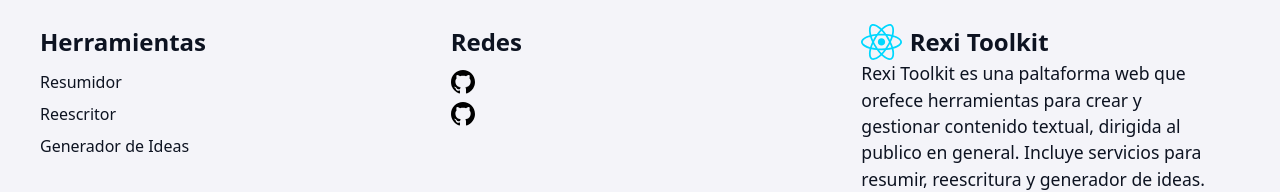
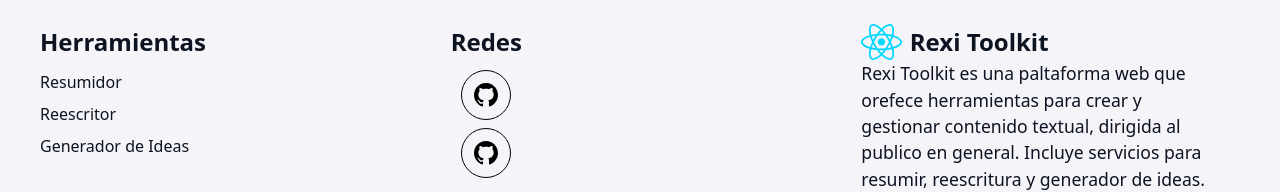
Before and after one commit to OsOsorioP/Orzalia, a React (Vite) app: page /rewriter in a window 1280 px wide. Shown: the part 1184-1376 px from the top of the page. Built offline with nearby package versions, Linux system fonts and the light colour scheme; no server answers.

Commit message:
Add socialWrap styles for improved social media link presentation

```diff
--- a/src/components/layout/Footer/Footer.module.css
+++ b/src/components/layout/Footer/Footer.module.css
@@ -73,6 +73,44 @@
   font-size: 1.5rem;
 }
 
+.socialWrap {
+  display: flex;
+  gap: 1rem;
+}
+
+.socialWrap a {
+  border: 1px solid #000;
+  border-radius: 50px;
+  box-sizing: border-box;
+  color: #fff;
+  display: inline-block;
+  font-size: 12px;
+  height: 50px;
+  margin: 0 10px;
+  position: relative;
+  -webkit-user-select: none;
+  -moz-user-select: none;
+  -ms-user-select: none;
+  user-select: none;
+  vertical-align: top;
+  width: 50px;
+  transition: 0.3s;
+}
+
+.socialWrap a:hover i > svg {
+  color: rgb(119, 164, 100);
+  fill: aqua;
+  background: var(--secondary-color);
+}
+
+.socialWrap > a > i > svg {
+  left: 50%;
+  position: absolute;
+  top: 50%;
+  transform: translate(-50%, -50%);
+  z-index: 2;
+}
+
 @media (max-width: 400px) {
   .descriptionPlataform {
     grid-template-columns: repeat(1, 1fr);
```
